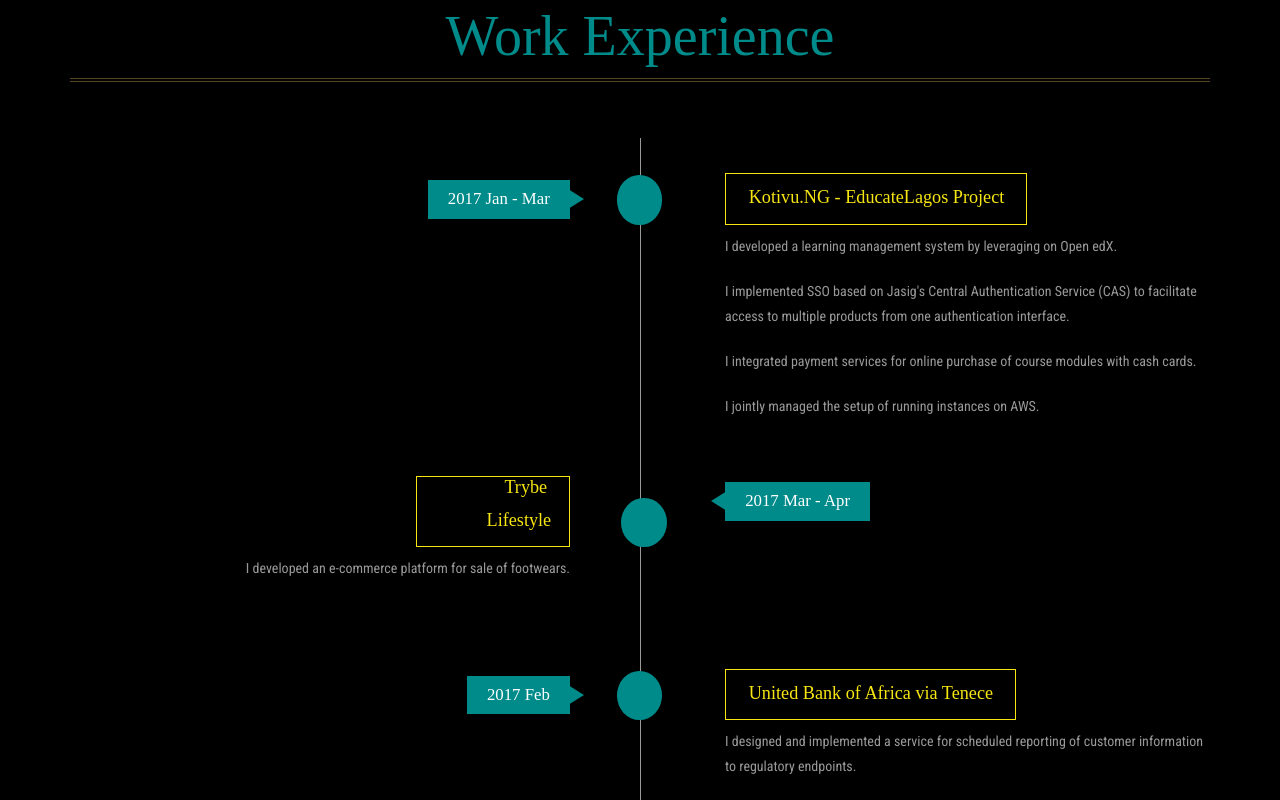
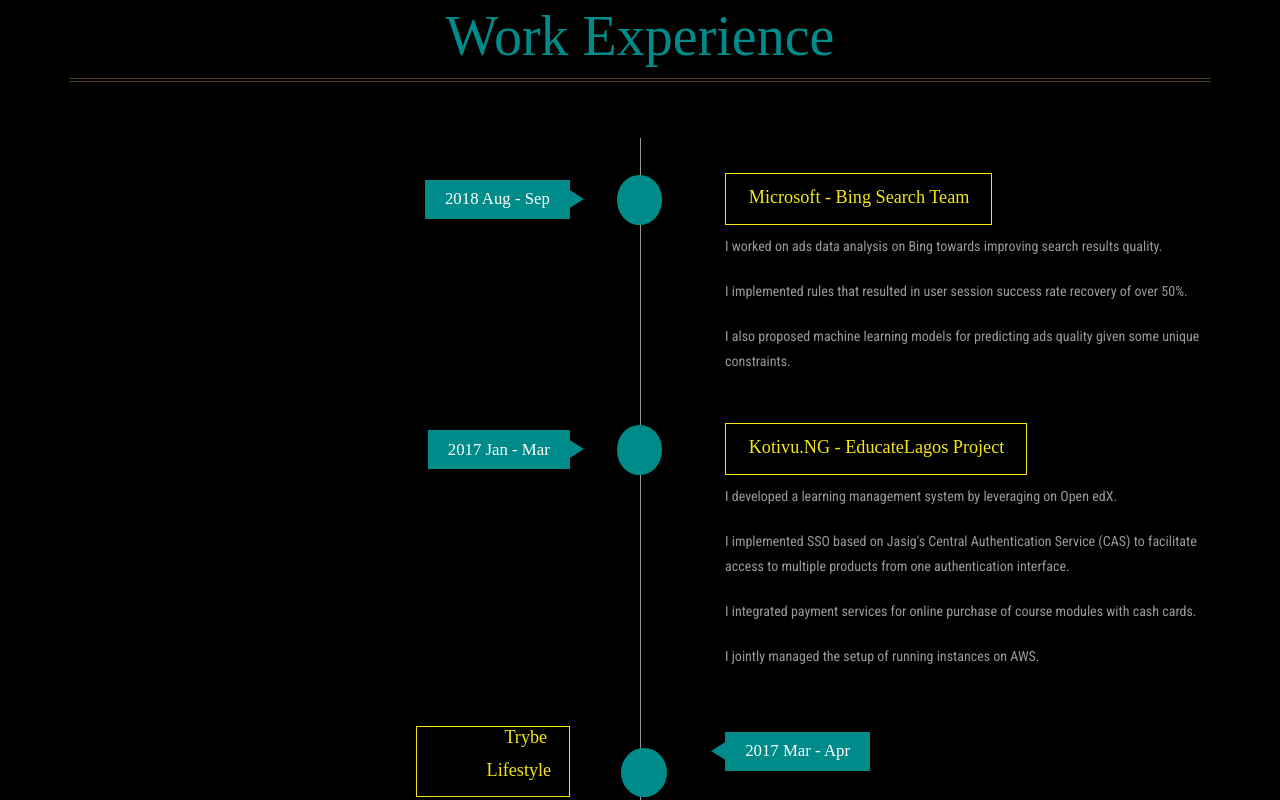
Before and after one commit to ocheja/patrickocheja.com, an Angular app: page / in a window 1280 px wide. Shown: the part 1360-2160 px from the top of the page. Built offline with nearby package versions, Linux system fonts and the light colour scheme; a web font is replaced by a local one.

Commit message:
update resume

```diff
--- a/src/app/app.component.html
+++ b/src/app/app.component.html
@@ -151,6 +151,19 @@
 	<div id="work" class="work">
 		<div class="container">
 			<h3 class="title">Work Experience</h3>
+      <div class="work-info">
+        <div class="col-md-6 work-left">
+          <h4>2018 Aug - Sep </h4>
+        </div>
+        <div class="col-md-6 work-right">
+          <h5>
+            <span class="glyphicon glyphicon-briefcase"> </span> Microsoft - Bing Search Team</h5>
+          <p>I worked on ads data analysis on Bing towards improving search results quality. </p><br/>
+          <p>I implemented rules that resulted in user session success rate recovery of over 50%.</p><br/>
+          <p>I also proposed machine learning models for predicting ads quality given some unique constraints.</p>
+        </div>
+        <div class="clearfix"> </div>
+      </div>
 			<div class="work-info">
 				<div class="col-md-6 work-left">
 					<h4>2017 Jan - Mar </h4>
@@ -436,7 +449,7 @@
 			<div class="clearfix"> </div>
 			<div class="row">
 			<div class="col-md-12">
-					<a href="assets/docs/Resume_PatrickOcheja.pdf" class="btn btn-lg btn-info outline pull-right">MY CV (pdf)</a>
+					<a href="assets/docs/CV_PatrickOcheja.pdf" class="btn btn-lg btn-info outline pull-right">MY CV (pdf)</a>
 				</div>
 			</div>
 
```
Also changed, not shown: 1 other file (tests, documents, lock files or other folders).
